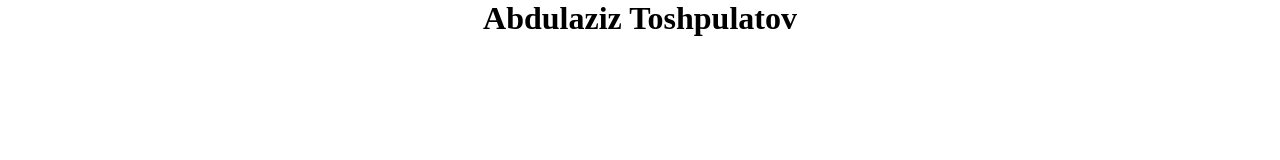
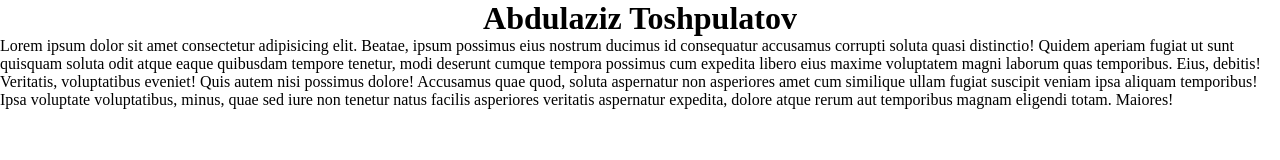
Before and after one commit to AbdulazizCreator/reactn15-lesson18-classwork, a plain HTML site: page index.html in a window 1280 px wide. Drawn offline with Linux system fonts and the light colour scheme.

Commit message:
desc added

```diff
--- a/index.html
+++ b/index.html
@@ -8,5 +8,6 @@
   </head>
   <body>
     <h1>Abdulaziz Toshpulatov</h1>
+    <span>Lorem ipsum dolor sit amet consectetur adipisicing elit. Beatae, ipsum possimus eius nostrum ducimus id consequatur accusamus corrupti soluta quasi distinctio! Quidem aperiam fugiat ut sunt quisquam soluta odit atque eaque quibusdam tempore tenetur, modi deserunt cumque tempora possimus cum expedita libero eius maxime voluptatem magni laborum quas temporibus. Eius, debitis! Veritatis, voluptatibus eveniet! Quis autem nisi possimus dolore! Accusamus quae quod, soluta aspernatur non asperiores amet cum similique ullam fugiat suscipit veniam ipsa aliquam temporibus! Ipsa voluptate voluptatibus, minus, quae sed iure non tenetur natus facilis asperiores veritatis aspernatur expedita, dolore atque rerum aut temporibus magnam eligendi totam. Maiores!</span>
   </body>
 </html>
```
